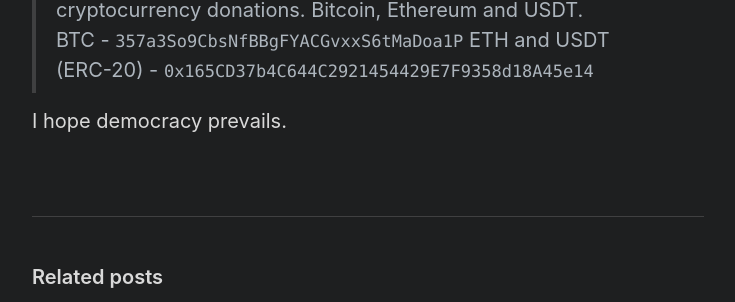
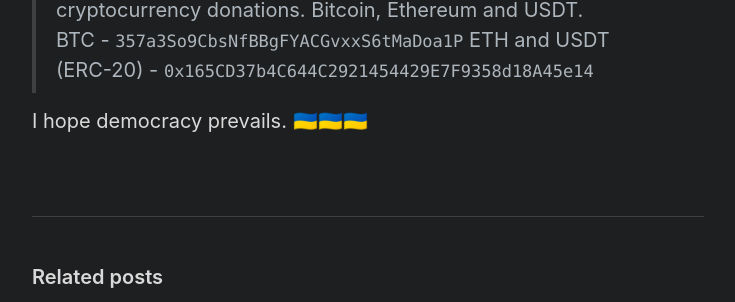
Before and after one commit to tomtclai/tomlai.net, a Jekyll site: the page built from _posts/2022-02-26-slava-ukraine.md, in a window 1280 px wide. Shown: the part 668-970 px from the top of the page, without its empty margins (272-1007 px from the left). Built offline with Jekyll 4.4.1, drawn with Linux system fonts in a browser that asks for light colours.

```diff
--- a/_posts/2022-02-26-slava-ukraine.md
+++ b/_posts/2022-02-26-slava-ukraine.md
@@ -17,4 +17,4 @@ I will share [this tweet](https://twitter.com/Ukraine/status/1497594592438497282
 > BTC - `357a3So9CbsNfBBgFYACGvxxS6tMaDoa1P`
 > ETH and USDT (ERC-20) - `0x165CD37b4C644C2921454429E7F9358d18A45e14`
 
-I hope democracy prevails.
+I hope democracy prevails. 🇺🇦🇺🇦🇺🇦
```
